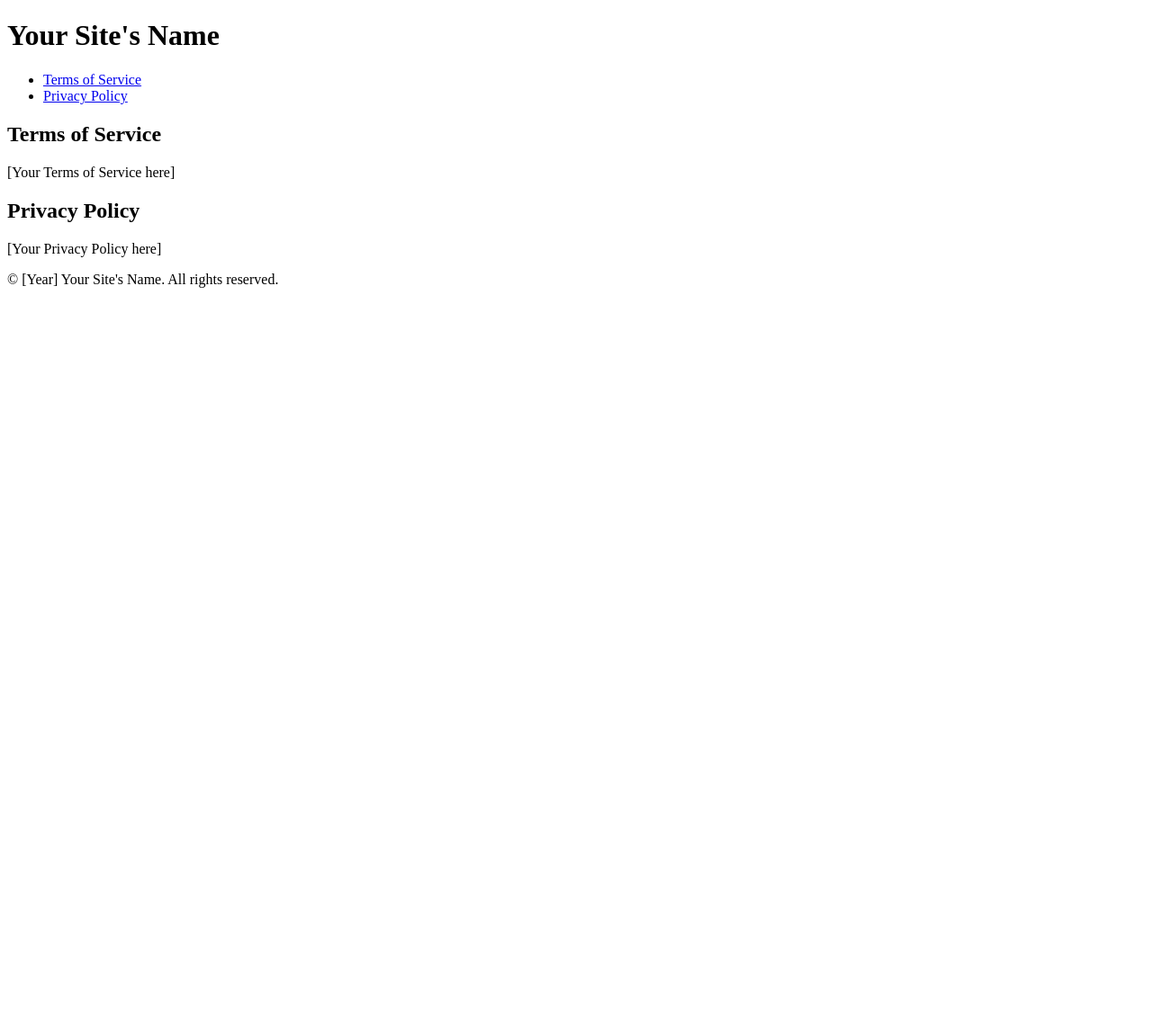
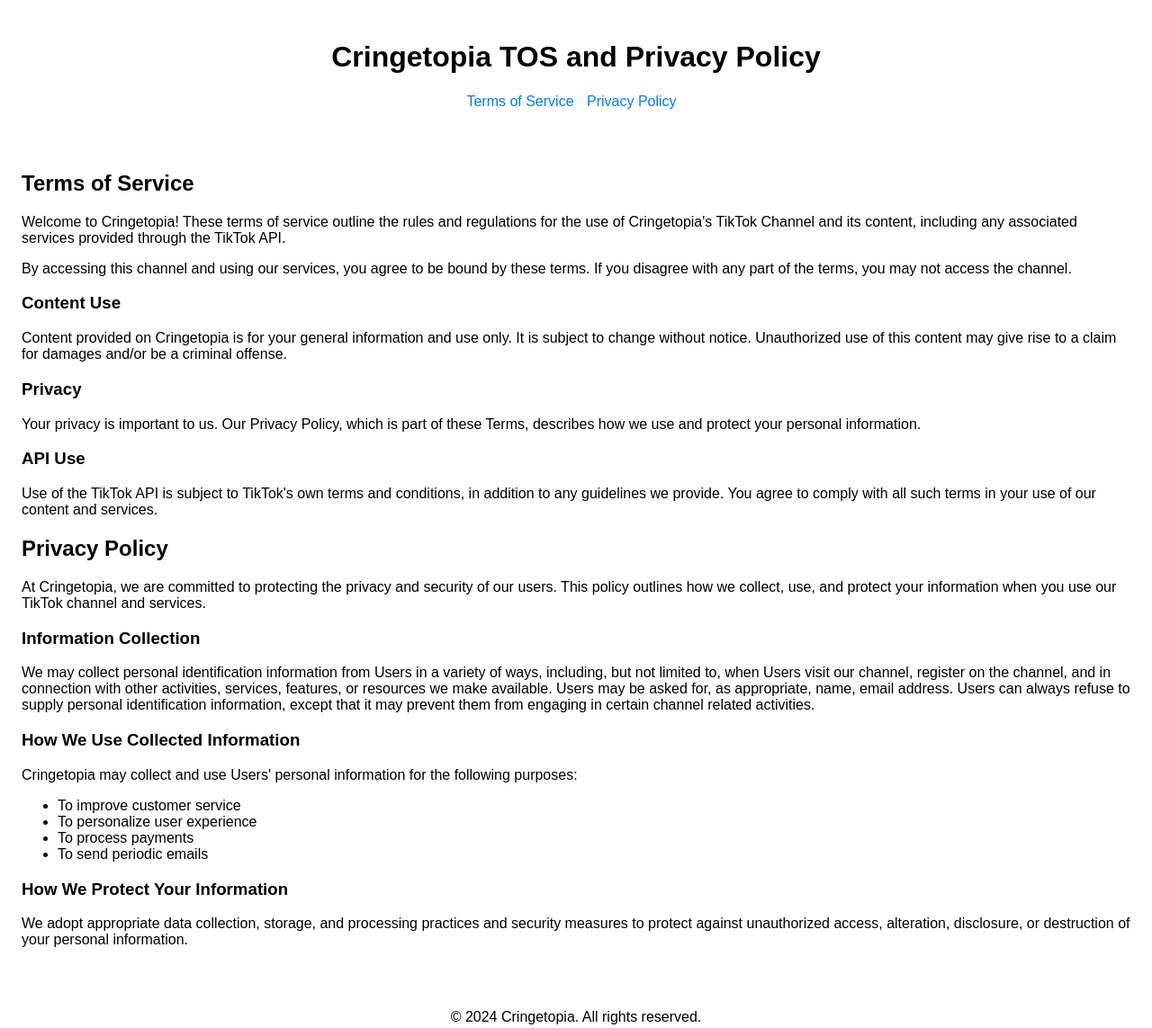
Before and after one commit to bazumgo/website2, a plain HTML site: page index.html in a window 1280 px wide. Shown: the whole page at 90% size. Before the commit the page ends 800 px from the top, so only its background shows below. Drawn offline with Linux system fonts and the light colour scheme.

Commit message:
Update index.html

```diff
--- a/index.html
+++ b/index.html
@@ -3,11 +3,38 @@
 <head>
     <meta charset="UTF-8">
     <meta name="viewport" content="width=device-width, initial-scale=1.0">
-    <title>Your Site's Name</title>
+    <title>Cringetopia TOS and Privacy Policy</title>
+    <style>
+        body {
+            font-family: Arial, sans-serif;
+        }
+        header, footer {
+            text-align: center;
+            padding: 1em;
+        }
+        main {
+            padding: 1em;
+        }
+        nav ul {
+            list-style-type: none;
+            padding: 0;
+        }
+        nav ul li {
+            display: inline;
+            margin-right: 10px;
+        }
+        nav ul li a {
+            text-decoration: none;
+            color: #007BFF;
+        }
+        section {
+            margin-bottom: 20px;
+        }
+    </style>
 </head>
 <body>
     <header>
-        <h1>Your Site's Name</h1>
+        <h1>Cringetopia TOS and Privacy Policy</h1>
         <nav>
             <ul>
                 <li><a href="#tos">Terms of Service</a></li>
@@ -19,18 +46,53 @@
         <section id="tos">
             <h2>Terms of Service</h2>
             <p>
-                [Your Terms of Service here]
+                Welcome to Cringetopia! These terms of service outline the rules and regulations for the use of Cringetopia's TikTok Channel and its content, including any associated services provided through the TikTok API.
             </p>
+            <p>
+                By accessing this channel and using our services, you agree to be bound by these terms. If you disagree with any part of the terms, you may not access the channel.
+            </p>
+            <h3>Content Use</h3>
+            <p>
+                Content provided on Cringetopia is for your general information and use only. It is subject to change without notice. Unauthorized use of this content may give rise to a claim for damages and/or be a criminal offense.
+            </p>
+            <h3>Privacy</h3>
+            <p>
+                Your privacy is important to us. Our Privacy Policy, which is part of these Terms, describes how we use and protect your personal information.
+            </p>
+            <h3>API Use</h3>
+            <p>
+                Use of the TikTok API is subject to TikTok's own terms and conditions, in addition to any guidelines we provide. You agree to comply with all such terms in your use of our content and services.
+            </p>
+            <!-- Add more sections as needed -->
         </section>
         <section id="privacy-policy">
             <h2>Privacy Policy</h2>
             <p>
-                [Your Privacy Policy here]
+                At Cringetopia, we are committed to protecting the privacy and security of our users. This policy outlines how we collect, use, and protect your information when you use our TikTok channel and services.
             </p>
+            <h3>Information Collection</h3>
+            <p>
+                We may collect personal identification information from Users in a variety of ways, including, but not limited to, when Users visit our channel, register on the channel, and in connection with other activities, services, features, or resources we make available. Users may be asked for, as appropriate, name, email address. Users can always refuse to supply personal identification information, except that it may prevent them from engaging in certain channel related activities.
+            </p>
+            <h3>How We Use Collected Information</h3>
+            <p>
+                Cringetopia may collect and use Users' personal information for the following purposes:
+                <ul>
+                    <li>To improve customer service</li>
+                    <li>To personalize user experience</li>
+                    <li>To process payments</li>
+                    <li>To send periodic emails</li>
+                </ul>
+            </p>
+            <h3>How We Protect Your Information</h3>
+            <p>
+                We adopt appropriate data collection, storage, and processing practices and security measures to protect against unauthorized access, alteration, disclosure, or destruction of your personal information.
+            </p>
+            <!-- Add more sections as needed -->
         </section>
     </main>
     <footer>
-        <p>&copy; [Year] Your Site's Name. All rights reserved.</p>
+        <p>&copy; 2024 Cringetopia. All rights reserved.</p>
     </footer>
 </body>
 </html>
```
